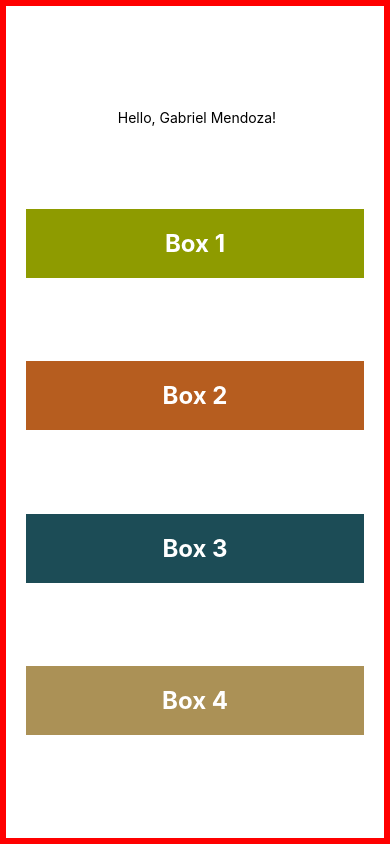
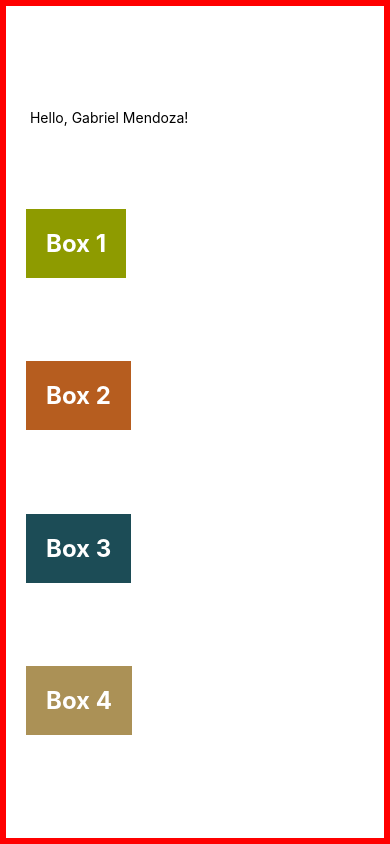
Before and after one commit to GabTheGreat25/Mobile-Prac-React-Native, a React Native app: screen / in a window 390 px wide. Built offline with nearby package versions, Linux system fonts and the light colour scheme.

Commit message:
Simple alignItems

```diff
--- a/App.js
+++ b/App.js
@@ -19,6 +19,7 @@ const styles = StyleSheet.create({
   container: {
     flex: 1,
     flexDirection: "column",
+    alignItems: "baseline", //? stretch, baseline
     justifyContent: "space-evenly",
     backgroundColor: "#fff",
     padding: 20,
```
